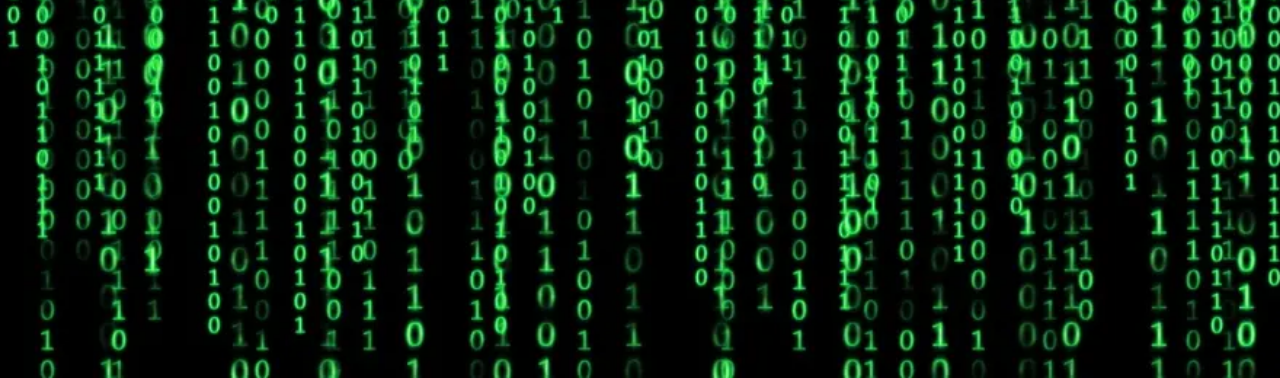
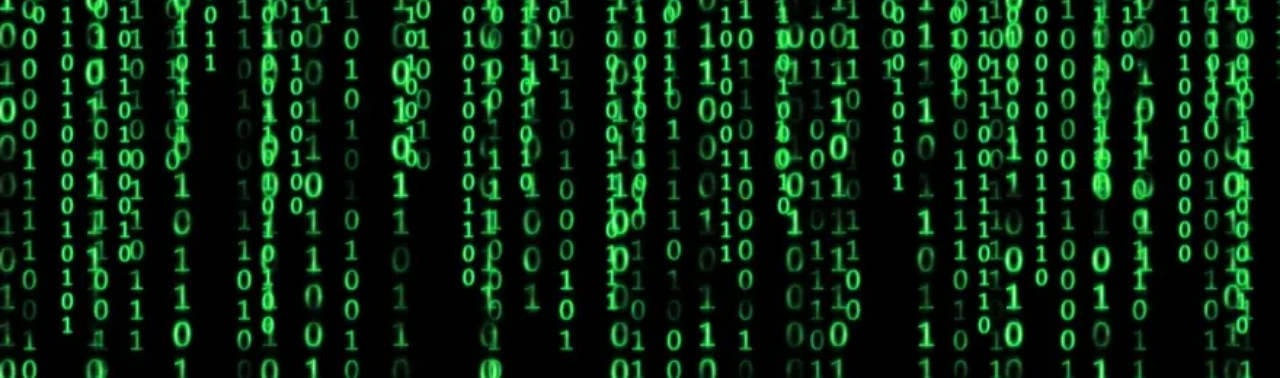
Before and after one commit to s27553-pj/ITforShe, a plain HTML site: page index.html in a window 1280 px wide. Shown: the part 422-800 px from the top of the page. Drawn offline with nearby package versions, Linux system fonts and the light colour scheme.

Commit message:
poprawki

```diff
--- a/style.css
+++ b/style.css
@@ -1,7 +1,14 @@
+html, body {
+    height: 100%;
+    margin: 0;
+    padding: 0;
+}
+
 body{
     background-image: url("matrix.webp");
     background-attachment: fixed;
     background-size: cover;
+    background-position: center;
 }
 
 .rounded-top {
```
